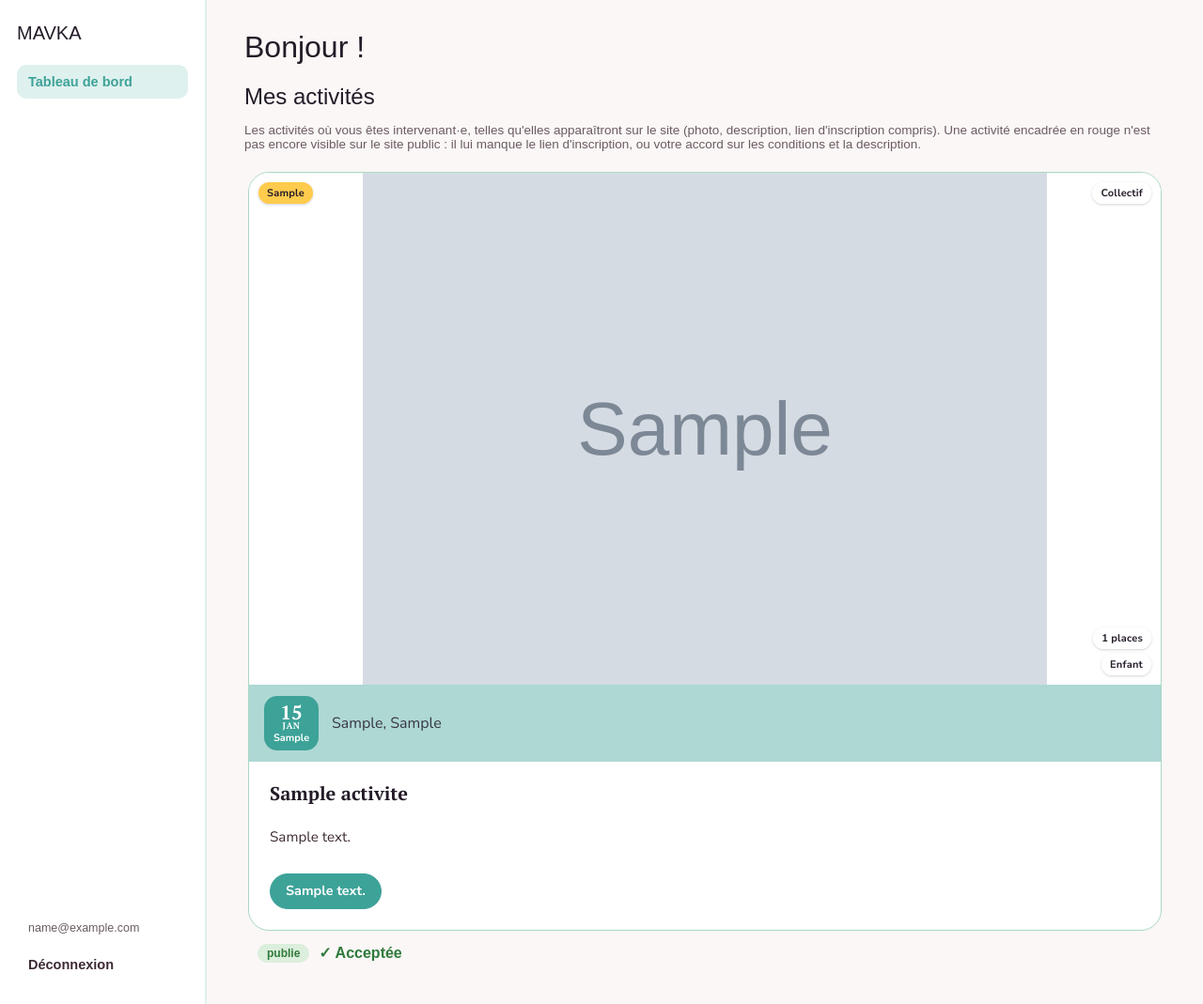
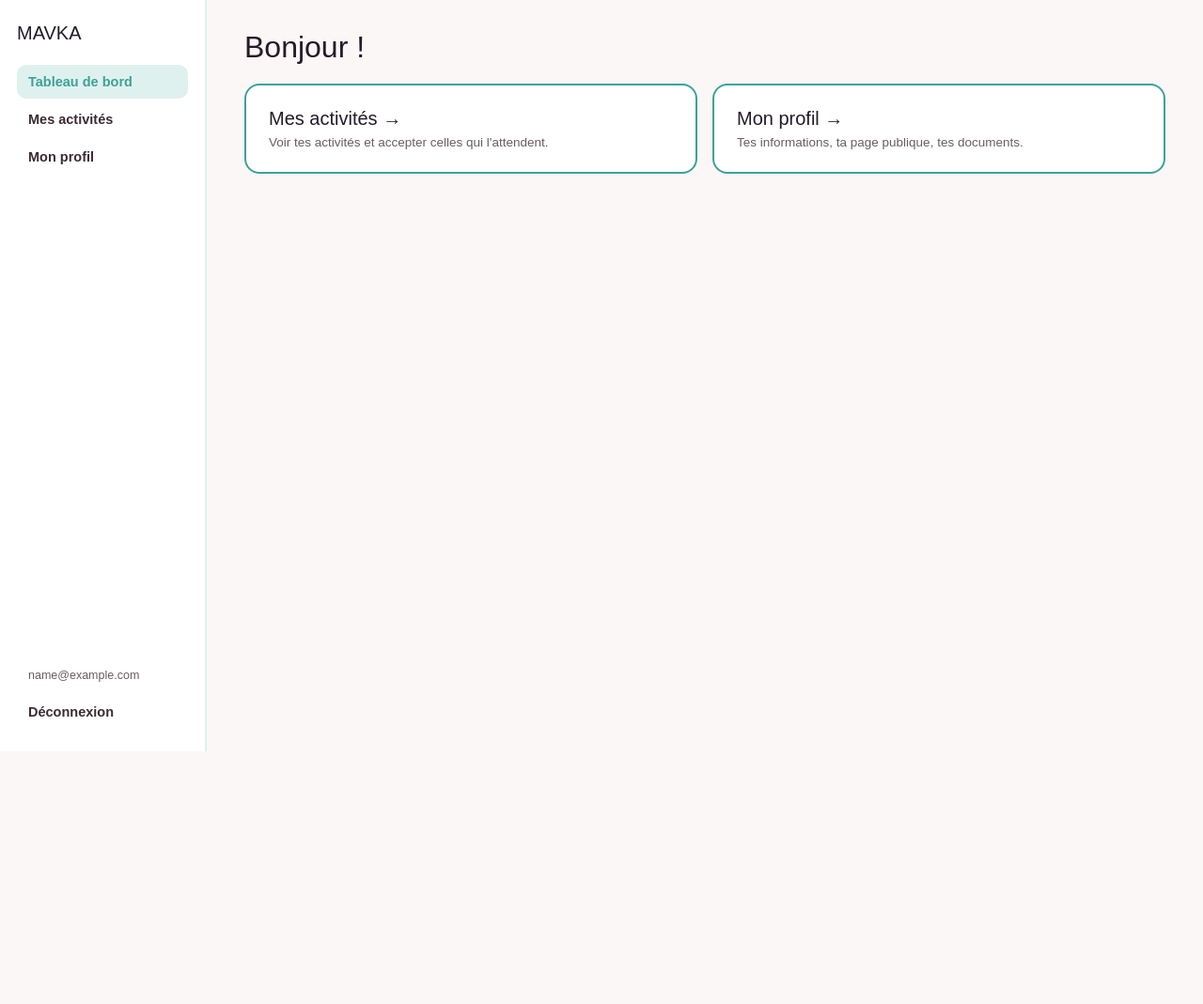
Before and after one commit to assomavka-mas/MAVKA-admin, a PHP site: page /admin/dashboard.php in a window 1280 px wide. Shown: the whole page at 94% size. After the commit the page ends 800 px from the top, so only its background shows below. Run offline with PHP 8.4, Linux system fonts and the light colour scheme; the visitor is signed in with stand-in values (Sample User, id 1); tables that the repository leaves empty hold one stand-in row (values such as "Sample post"); grey boxes marked "Sample" are stand-in pictures.

Commit message:
Ajoute "Mes activités" comme section à part + modèles Charte/Contrat
- Nouveau menu "Mes activités" (admin/mes-activites.php), distinct de "Mon
  profil" et du tableau de bord, comme demandé : le volontaire a son propre
  espace en 2 sections, chacune avec son lien dans le menu. Le tableau de
  bord devient un point d'entrée simple (2 cartes vers ces sections) pour
  qui n'a que ça, plutôt que de tout empiler dessus.
- Ces liens (et "Mon profil") apparaissent maintenant pour QUICONQUE est lié
  à un profil intervenant, pas seulement le rôle "benevole" — un
  super_admin/mavka_admin qui est aussi intervenant·e (ex. Larysa) les
  voit désormais aussi ; le calcul vit dans admin_header() une fois pour
  toutes les pages plutôt que dans chaque page.
- "Mon profil" affiche maintenant, pour Charte du bénévolat et Contrat
  d'intervention, un lien vers le modèle vierge (Google Docs) à imprimer,
  signer et rapporter à Larysa — même lien repris dans
  admin/intervenant-form.php pour qu'elle l'ait sous la main aussi.

Co-Authored-By: Claude Sonnet 5 <noreply@anthropic.com>
Claude-Session: https://claude.ai/code/session_01UY3iUaiudK9LGosJdDt1VG

```diff
--- a/admin/activite-accepter.php
+++ b/admin/activite-accepter.php
@@ -7,7 +7,7 @@ require_once __DIR__ . '/../includes/auth.php';
 $user = auth_require();
 
 if ($_SERVER['REQUEST_METHOD'] !== 'POST') {
-    header('Location: /admin/dashboard.php');
+    header('Location: /admin/mes-activites.php');
     exit;
 }
 
@@ -25,5 +25,5 @@ if ($id && $intervenant_id) {
     }
 }
 
-header('Location: /admin/dashboard.php?accepte=1');
+header('Location: /admin/mes-activites.php?accepte=1');
 exit;
--- a/admin/dashboard.php
+++ b/admin/dashboard.php
@@ -2,7 +2,6 @@
 require_once __DIR__ . '/../includes/auth.php';
 require_once __DIR__ . '/../includes/layout.php';
 require_once __DIR__ . '/../includes/functions.php';
-require_once __DIR__ . '/../includes/site_functions.php';
 
 $user = auth_require();
 
@@ -17,19 +16,6 @@ if ($voit_stats) {
     if (peut_editer($user)) {
         $messages_non_lus = db()->query('SELECT COUNT(*) c FROM messages_contact WHERE lu = 0')->fetch()['c'];
     }
-}
-
-// Affiché pour tout compte lié à un profil intervenant (super_admin, mavka_admin ou benevole
-// qui est aussi bénévole elle-même) — pas seulement pour le rôle "benevole".
-if ($intervenant_id) {
-    $stmt = db()->prepare('
-        SELECT a.* FROM activites a
-        JOIN activite_intervenant ai ON ai.activite_id = a.id
-        WHERE ai.intervenant_id = ?
-        ORDER BY a.date_debut ASC
-    ');
-    $stmt->execute([$intervenant_id]);
-    $mes_activites = $stmt->fetchAll();
 }
 
 admin_header('Tableau de bord', $user, 'dashboard');
@@ -59,44 +45,17 @@ admin_header('Tableau de bord', $user, 'dashboard');
   <?php endif; ?>
 <?php endif; ?>
 
-  <?php if (isset($_GET['accepte'])): ?>
-    <?php flash('ok', 'Activité acceptée — merci !'); ?>
-  <?php endif; ?>
 <?php if ($intervenant_id): ?>
-  <h2 style="margin-top:<?= $voit_stats ? '32px' : '20px' ?>;">Mes activités</h2>
-  <p style="color:var(--mavka-color-text-muted); font-size:13.5px;">Les activités où vous êtes intervenant·e, telles qu'elles apparaîtront sur le site (photo, description, lien d'inscription compris). Une activité encadrée en rouge n'est pas encore visible sur le site public : il lui manque le lien d'inscription, ou votre accord sur les conditions et la description.</p>
-  <div class="mavka-mes-activites-grid">
-    <?php foreach ($mes_activites as $a): ?>
-    <?php $incomplet = activite_incomplete($a, true); ?>
-    <div class="mavka-mes-activite-item<?= $incomplet ? ' mavka-mes-activite-item--incomplet' : '' ?>">
-      <?= render_event_card($a) ?>
-      <div class="mavka-mes-activite-validation">
-        <span class="mavka-badge mavka-badge--<?= $a['statut'] ?>"><?= $a['statut'] ?></span>
-        <?php if (empty($a['lien_inscription'])): ?>
-          <span class="mavka-tag-alerte">⚠ En attente du lien d'inscription</span>
-        <?php elseif (empty($a['accepte_intervenant'])): ?>
-          <form method="post" action="/admin/activite-accepter.php" onsubmit="return confirm('Confirmez-vous les conditions et la description de « <?= htmlspecialchars(addslashes($a['titre'])) ?> » ?');">
-            <input type="hidden" name="id" value="<?= $a['id'] ?>">
-            <button type="submit" class="mavka-btn mavka-btn--sm mavka-btn--primary">Accepter cette activité</button>
-          </form>
-        <?php else: ?>
-          <span class="mavka-fill-yes">✓ Acceptée</span>
-        <?php endif; ?>
-      </div>
-    </div>
-    <?php endforeach; ?>
-    <?php if (!$mes_activites): ?>
-    <p style="color:var(--mavka-color-text-muted);">Aucune activité pour l'instant.</p>
-    <?php endif; ?>
+  <div style="display:flex; gap:16px; margin-top:<?= $voit_stats ? '32px' : '20px' ?>; flex-wrap:wrap;">
+    <a href="/admin/mes-activites.php" class="mavka-card" style="flex:1; min-width:220px; text-decoration:none;">
+      <div style="font-family:var(--mavka-font-display); font-size:20px; color:var(--mavka-color-ink);">Mes activités →</div>
+      <div style="font-size:13.5px; color:var(--mavka-color-text-muted); margin-top:6px;">Voir tes activités et accepter celles qui l'attendent.</div>
+    </a>
+    <a href="/admin/mon-profil.php" class="mavka-card" style="flex:1; min-width:220px; text-decoration:none;">
+      <div style="font-family:var(--mavka-font-display); font-size:20px; color:var(--mavka-color-ink);">Mon profil →</div>
+      <div style="font-size:13.5px; color:var(--mavka-color-text-muted); margin-top:6px;">Tes informations, ta page publique, tes documents.</div>
+    </a>
   </div>
-  <style>
-    @import url('https://fonts.googleapis.com/css2?family=PT+Serif:wght@400;700&family=Nunito+Sans:wght@400;600;700&display=swap');
-    @import url('/assets/event-card.css?v=<?= @filemtime(__DIR__ . '/../assets/event-card.css') ?: time() ?>');
-    .mavka-mes-activites-grid { display: grid; grid-template-columns: repeat(auto-fit, minmax(300px, 1fr)); gap: 24px; margin-top: 18px; }
-    .mavka-mes-activite-item { border-radius: 26px; padding: 4px; }
-    .mavka-mes-activite-item--incomplet { background: var(--mavka-color-danger-bg); border: 2px solid var(--mavka-color-danger-text); }
-    .mavka-mes-activite-validation { display: flex; align-items: center; gap: 10px; flex-wrap: wrap; padding: 14px 10px 8px; }
-  </style>
 <?php elseif (!$voit_stats): ?>
   <p style="color:var(--mavka-color-text-muted);">Aucun profil intervenant lié à ce compte pour l'instant.</p>
 <?php endif; ?>
--- a/admin/intervenant-form.php
+++ b/admin/intervenant-form.php
@@ -248,7 +248,11 @@ admin_header($id ? "Modifier l'intervenant·e" : 'Nouvel·le intervenant·e', $u
     <p class="mavka-form-section__hint">Pour chaque document : un lien Google Drive, un fichier téléversé ici, ou les deux.</p>
 
     <?php champ_document('Charte du bénévolat', 'charte_benevolat_lien', 'charte_benevolat_fichier', $iv, $file_url('charte_benevolat_fichier'), $iv['dossier'] ?? null, $hist('charte_benevolat_fichier')); ?>
-    <div style="margin-top:18px;"><?php champ_document("Contrat d'intervention", 'contrat_intervention_lien', 'contrat_intervention_fichier', $iv, $file_url('contrat_intervention_fichier'), $iv['dossier'] ?? null, $hist('contrat_intervention_fichier')); ?></div>
+    <p class="mavka-form-section__hint" style="margin-top:4px;"><a href="<?= MAVKA_MODELE_CHARTE_BENEVOLAT_URL ?>" target="_blank" rel="noopener">📄 Modèle vierge</a> — la personne le voit aussi depuis son "Mon profil".</p>
+    <div style="margin-top:18px;">
+      <?php champ_document("Contrat d'intervention", 'contrat_intervention_lien', 'contrat_intervention_fichier', $iv, $file_url('contrat_intervention_fichier'), $iv['dossier'] ?? null, $hist('contrat_intervention_fichier')); ?>
+      <p class="mavka-form-section__hint" style="margin-top:4px;"><a href="<?= MAVKA_MODELE_CONTRAT_INTERVENTION_URL ?>" target="_blank" rel="noopener">📄 Modèle vierge</a> — la personne le voit aussi depuis son "Mon profil".</p>
+    </div>
 
     <label style="margin-top:18px;">Date signée</label>
     <div class="mavka-date-field"><input type="date" name="date_signee" value="<?= htmlspecialchars($iv['date_signee'] ?? '') ?>"></div>
--- a/includes/functions.php
+++ b/includes/functions.php
@@ -1,4 +1,10 @@
 <?php
+// Modèles vierges (Google Docs) à imprimer, signer, puis rapporter à Larysa — distincts de la
+// version signée elle-même (charte_benevolat_lien/fichier, contrat_intervention_lien/fichier
+// sur `intervenants`), qui est propre à chaque personne. Ceux-ci sont communs à tout le monde.
+const MAVKA_MODELE_CHARTE_BENEVOLAT_URL = 'https://docs.google.com/document/d/1LyGOTT19kAvVHCHUgAY6ut4QiwOpwdJTKR5rTZaH0zE/edit?usp=sharing';
+const MAVKA_MODELE_CONTRAT_INTERVENTION_URL = 'https://docs.google.com/document/d/1u0cvCNCnOfa3CI_OWb2FXYORGVuDYeFq2Gy52laZiwY/edit?usp=sharing';
+
 // Une activité liée à un·e intervenant·e n'est prête pour le site public que si elle a un
 // lien d'inscription ET que l'intervenant·e l'a acceptée (accepte_intervenant) — voir la vue
 // activites_publiques. Sert à la mettre en évidence dans l'admin et dans l'espace du·de la
--- a/includes/layout.php
+++ b/includes/layout.php
@@ -1,5 +1,11 @@
 <?php
 function admin_header(string $title, array $user, string $active = ''): void {
+    // Sert à afficher "Mon profil"/"Mes activités" pour QUICONQUE est lié à un profil
+    // intervenant — pas seulement le rôle "benevole" : super_admin/mavka_admin peuvent
+    // l'être aussi (ex. Larysa elle-même est aussi intervenante).
+    $stmt = db()->prepare('SELECT intervenant_id FROM admins WHERE id = ?');
+    $stmt->execute([$user['id']]);
+    $intervenant_id = $stmt->fetchColumn();
     ?>
 <!doctype html>
 <html lang="fr">
@@ -13,7 +19,8 @@ function admin_header(string $title, array $user, string $active = ''): void {
   <div class="mavka-admin-sidebar">
     <div class="brand">MAVKA</div>
     <a href="/admin/dashboard.php" class="<?= $active === 'dashboard' ? 'active' : '' ?>">Tableau de bord</a>
-    <?php if ($user['role'] === 'benevole'): ?>
+    <?php if ($intervenant_id): ?>
+    <a href="/admin/mes-activites.php" class="<?= $active === 'mes-activites' ? 'active' : '' ?>">Mes activités</a>
     <a href="/admin/mon-profil.php" class="<?= $active === 'mon-profil' ? 'active' : '' ?>">Mon profil</a>
     <?php endif; ?>
     <?php if (in_array($user['role'], ['super_admin', 'mavka_admin', 'partenaire'], true)): ?>
```
Also changed, not shown: admin/mes-activites.php (added, +70 -0 lines), admin/mon-profil.php (+17 -10 lines).
